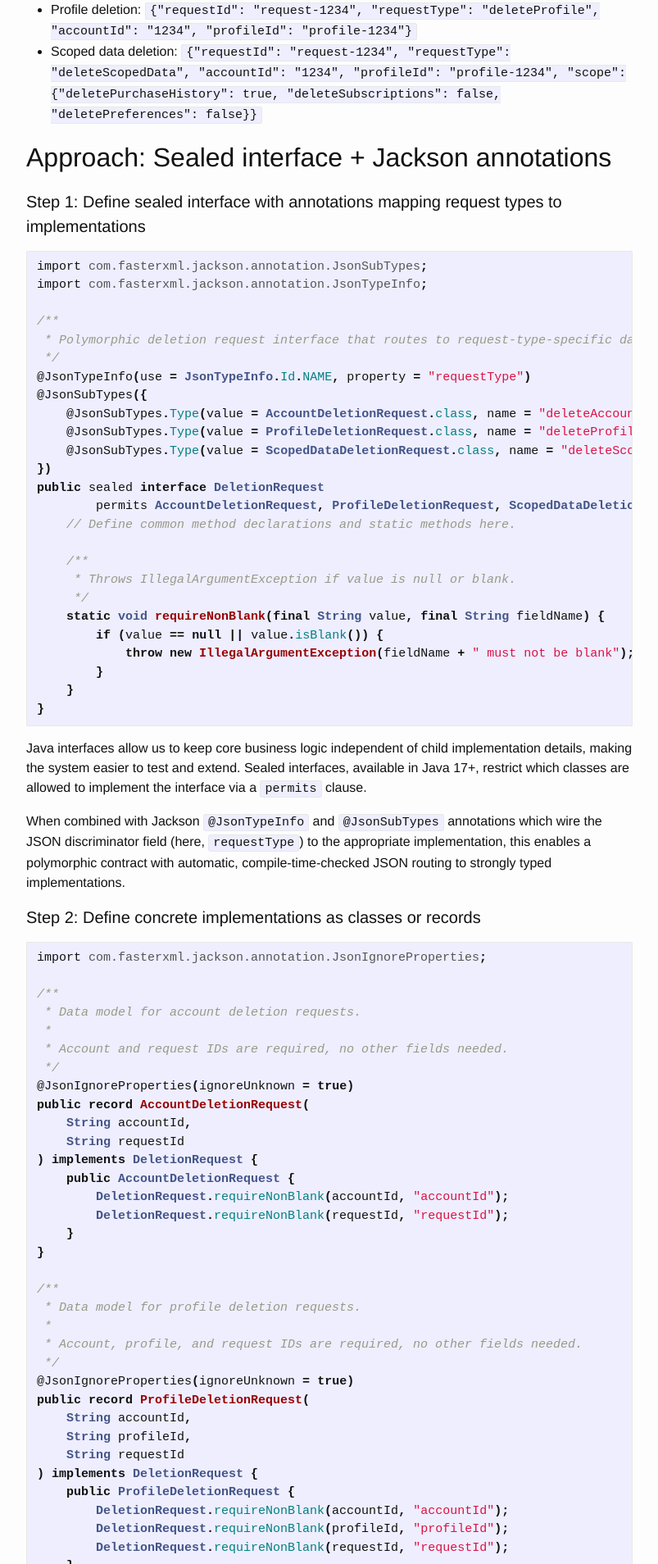
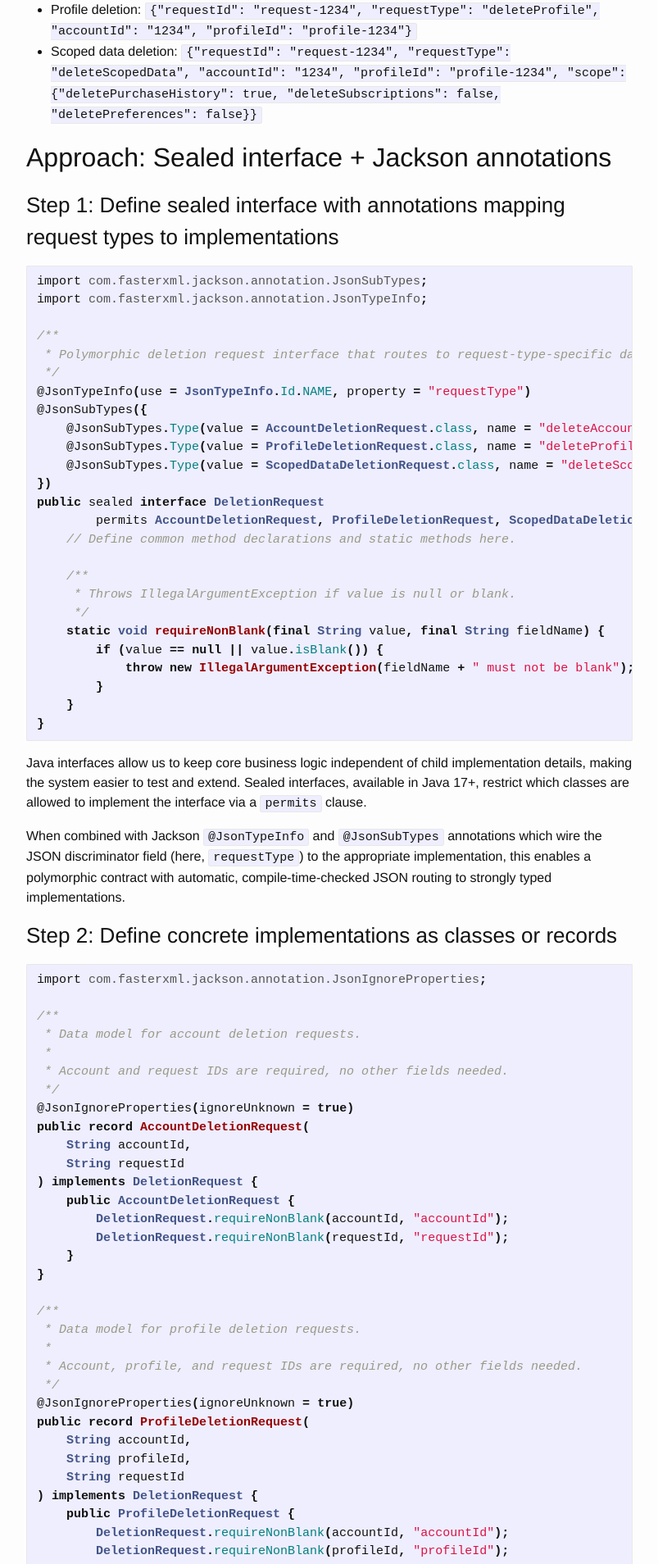
Before and after one commit to msayson/msayson.github.io, a Jekyll site: the page built from _posts/2026-05-15-polymorphic-json-deserialization-java-sealed-interfaces-jackson.markdown, in a window 1280 px wide. Shown: the part 634-2542 px from the top of the page at 82% size, without its empty margins (238-1041 px from the left). Built offline with Jekyll 4.4.1, drawn with Linux system fonts in a browser that asks for light colours.

Commit message:
Update header formats

````diff
--- a/_posts/2026-05-15-polymorphic-json-deserialization-java-sealed-interfaces-jackson.markdown
+++ b/_posts/2026-05-15-polymorphic-json-deserialization-java-sealed-interfaces-jackson.markdown
@@ -21,7 +21,7 @@ Eg.
 
 ## Approach: Sealed interface + Jackson annotations
 
-#### Step 1: Define sealed interface with annotations mapping request types to implementations
+### Step 1: Define sealed interface with annotations mapping request types to implementations
 
 ```java
 import com.fasterxml.jackson.annotation.JsonSubTypes;
@@ -55,7 +55,7 @@ Java interfaces allow us to keep core business logic independent of child implem
 
 When combined with Jackson `@JsonTypeInfo` and `@JsonSubTypes` annotations which wire the JSON discriminator field (here, `requestType`) to the appropriate implementation, this enables a polymorphic contract with automatic, compile-time-checked JSON routing to strongly typed implementations.
 
-#### Step 2: Define concrete implementations as classes or records
+### Step 2: Define concrete implementations as classes or records
 
 ```java
 import com.fasterxml.jackson.annotation.JsonIgnoreProperties;
@@ -125,7 +125,7 @@ public record DeletionScope(
 ) {}
 ```
 
-#### Step 3: Deserialize input JSON strings to strongly typed data models
+### Step 3: Deserialize input JSON strings to strongly typed data models
 
 ```java
 import com.fasterxml.jackson.databind.ObjectMapper;
````
